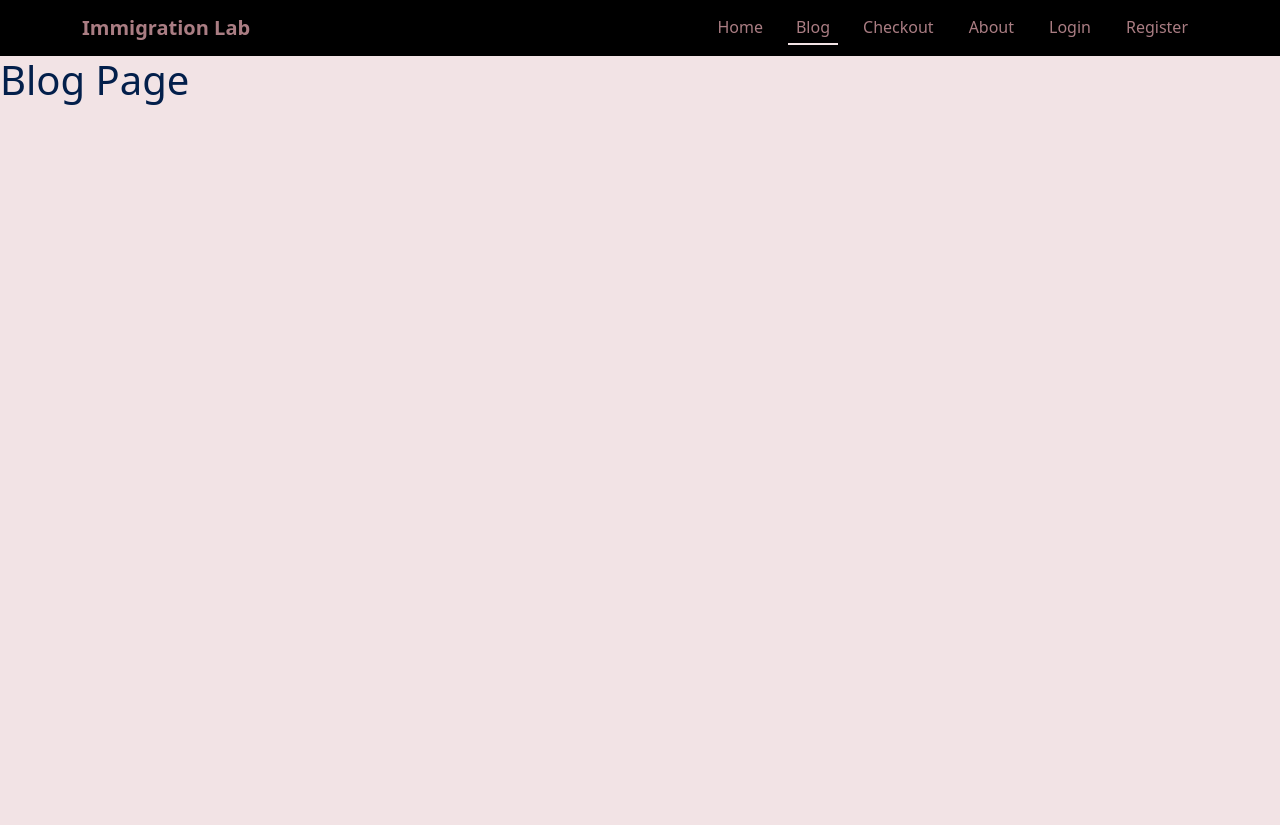
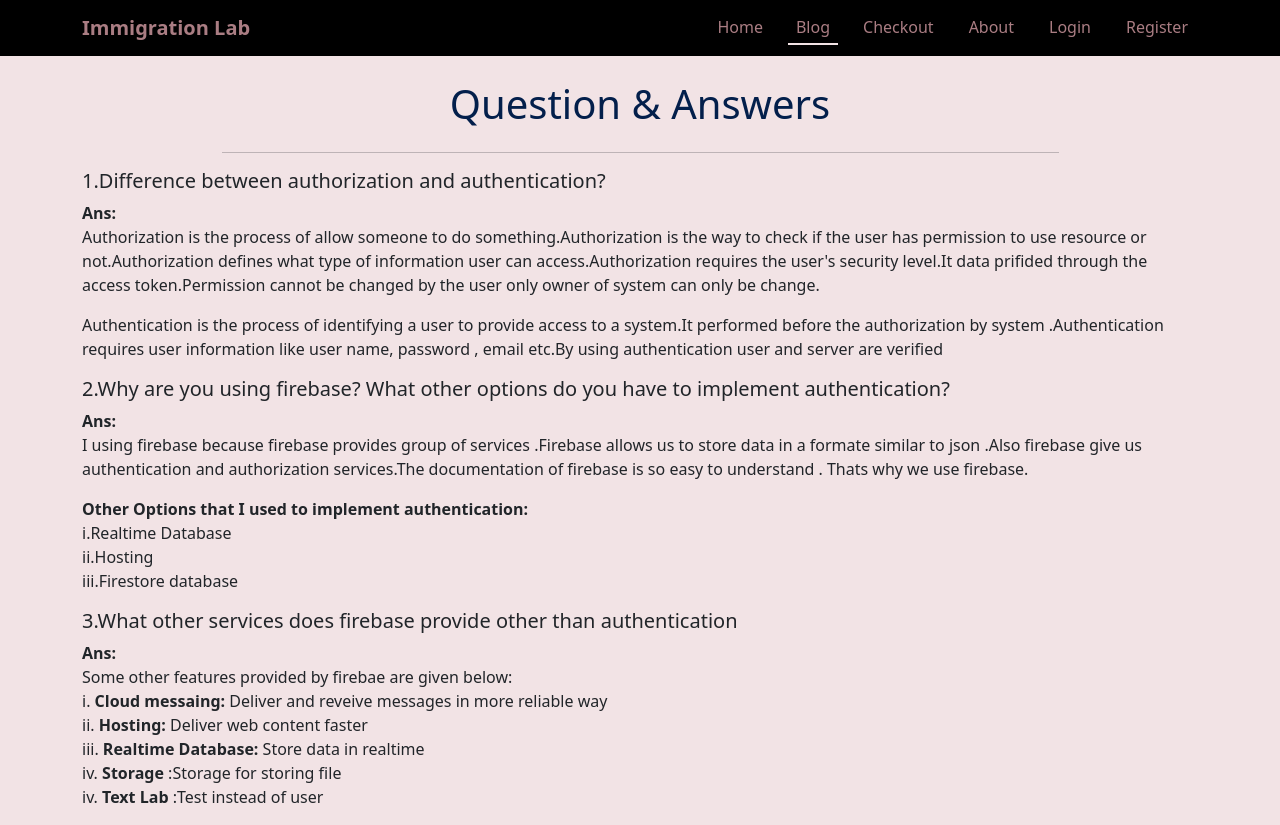
Before and after one commit to istiakhasan/Immigration-Lab, a React (Create React App) app: page /blog in a window 1280 px wide. Before the commit the page ends 800 px from the top, so only its background shows below. Built offline with nearby package versions, Linux system fonts and the light colour scheme; no server answers.

Commit message:
added answer in blog component

```diff
--- a/src/components/Pages/Blog/Blog.js
+++ b/src/components/Pages/Blog/Blog.js
@@ -2,8 +2,37 @@ import React from 'react';
 
 const Blog = () => {
     return (
-        <div>
-            <h1>Blog Page</h1>
+        <div className='container'>
+            <h1 className='text-center my-4'>Question & Answers</h1>
+            <hr className='w-75 mx-auto'/>
+
+            <div className="row">
+                <div className="col-md-12">
+                    <h5>1.Difference between authorization and authentication?</h5>
+                    <p><strong>Ans:</strong><br /> Authorization is the process of allow someone to do something.Authorization is the way to check if the user has permission to use resource or not.Authorization defines  what type of information  user can access.Authorization requires the user's security level.It data prifided through the access token.Permission  cannot be changed by the user only owner of system can only be change.</p>
+                    <p>Authentication is the process of identifying a user to provide access to a system.It performed before the authorization by system .Authentication requires user information like user name, password , email etc.By using authentication user and server are verified</p>
+                </div>
+                <div className="col-md-12">
+                    <h5>2.Why are you using firebase? What other options do you have to implement authentication?</h5>
+                    <p><strong>Ans:</strong><br /> I using firebase  because firebase provides group of services .Firebase allows us to store data in a formate similar to json .Also firebase give us authentication and authorization services.The documentation of firebase is so  easy to understand . Thats why we use firebase. </p>
+                    <p> <b>Other Options that I used to implement authentication:</b><br />
+                    i.Realtime Database <br />
+                    ii.Hosting <br />
+                    iii.Firestore database
+
+                     </p>
+                </div>
+                <div className="col-md-12">
+                    <h5>3.What other services does firebase provide other than authentication</h5>
+                    <p><strong>Ans:</strong><br /> Some other features provided by firebae are given below: <br />
+                    i. <strong>Cloud messaing: </strong> Deliver and reveive messages in more reliable  way <br />
+                    ii. <strong>Hosting: </strong> Deliver web content faster <br />
+                    iii. <strong>Realtime Database: </strong> Store data in realtime<br />
+                    iv. <strong>Storage </strong>:Storage for storing file  <br />
+                    iv. <strong>Text Lab </strong>:Test instead of user <br />
+                    </p>
+                </div>
+            </div>
         </div>
     );
 };
```
